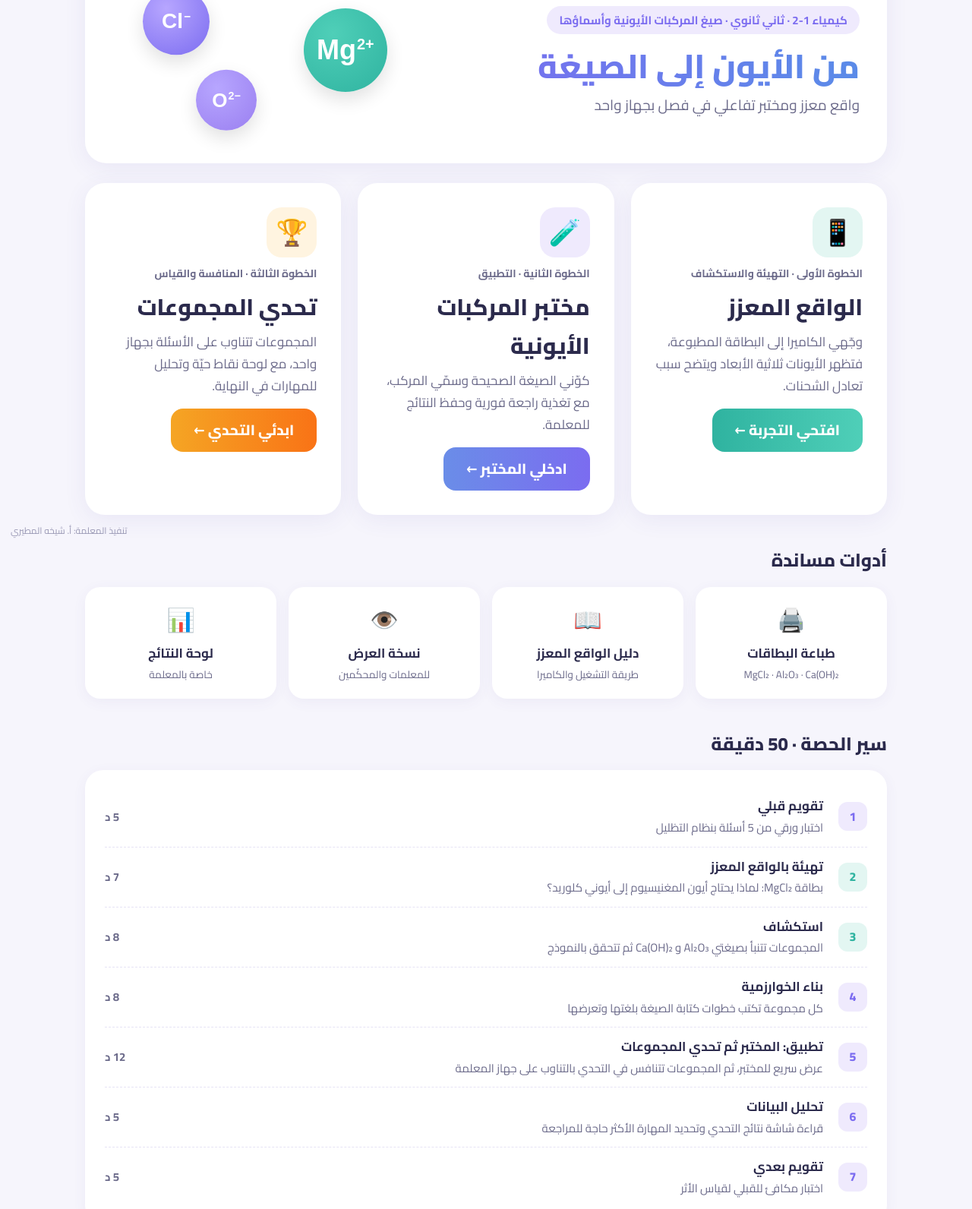
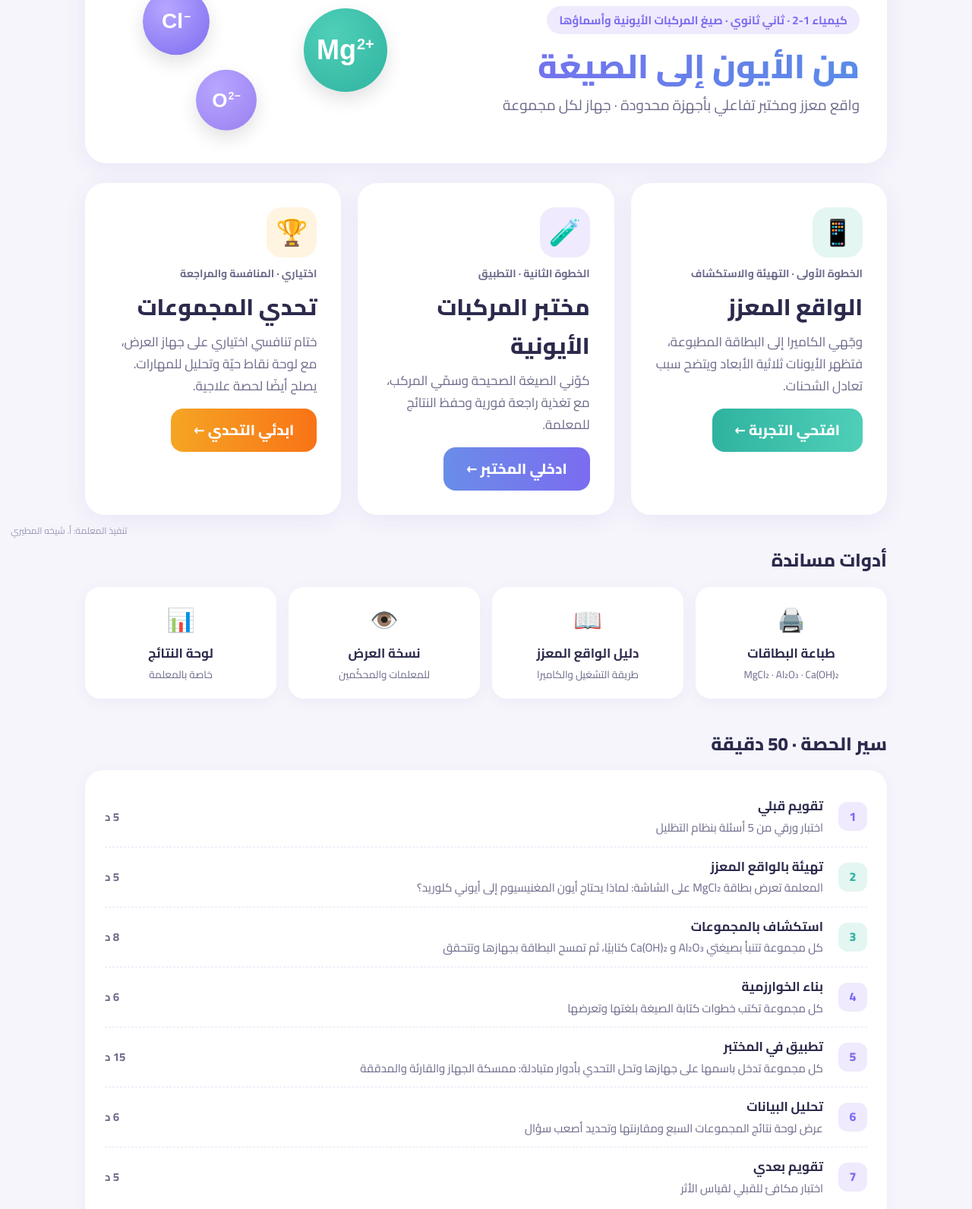
Before and after one commit to shaikhah-chem/ar-ionic, a plain HTML site: page hub.html in a window 1280 px wide. Shown: the part 81-1673 px from the top of the page at 76% size. Drawn offline with Linux system fonts and the light colour scheme.

Commit message:
Revise interactive lab and competition descriptions
Updated descriptions in hub.html to reflect changes in the interactive lab setup and group competition.

```diff
--- a/hub.html
+++ b/hub.html
@@ -72,7 +72,7 @@
     <div>
       <span class="chip">كيمياء <bdi dir="ltr">2-1</bdi> · ثاني ثانوي · صيغ المركبات الأيونية وأسماؤها</span>
       <h1>من الأيون إلى الصيغة</h1>
-      <p class="sub">واقع معزز ومختبر تفاعلي في فصل بجهاز واحد</p>
+      <p class="sub">واقع معزز ومختبر تفاعلي بأجهزة محدودة · جهاز لكل مجموعة</p>
     </div>
     <div class="ions" aria-hidden="true">
       <div class="ion i1"><span>Mg<sup>2+</sup></span></div>
@@ -98,9 +98,9 @@
     </a>
     <a class="bigcard team" href="team.html" target="_blank" rel="noopener">
       <div class="icon">🏆</div>
-      <div class="step">الخطوة الثالثة · المنافسة والقياس</div>
+      <div class="step">اختياري · المنافسة والمراجعة</div>
       <h2>تحدي المجموعات</h2>
-      <p>المجموعات تتناوب على الأسئلة بجهاز واحد، مع لوحة نقاط حيّة وتحليل للمهارات في النهاية.</p>
+      <p>ختام تنافسي اختياري على جهاز العرض، مع لوحة نقاط حيّة وتحليل للمهارات. يصلح أيضًا لحصة علاجية.</p>
       <span class="btn">ابدئي التحدي ←</span>
     </a>
   </div>
@@ -116,11 +116,11 @@
   <h3>سير الحصة · 50 دقيقة</h3>
   <div class="flow">
     <div class="row"><div class="num">1</div><div><b>تقويم قبلي</b><br><span>اختبار ورقي من 5 أسئلة بنظام التظليل</span></div><div class="min">5 د</div></div>
-    <div class="row t"><div class="num">2</div><div><b>تهيئة بالواقع المعزز</b><br><span>بطاقة MgCl₂: لماذا يحتاج أيون المغنيسيوم إلى أيوني كلوريد؟</span></div><div class="min">7 د</div></div>
-    <div class="row t"><div class="num">3</div><div><b>استكشاف</b><br><span>المجموعات تتنبأ بصيغتي Al₂O₃ و Ca(OH)₂ ثم تتحقق بالنموذج</span></div><div class="min">8 د</div></div>
-    <div class="row"><div class="num">4</div><div><b>بناء الخوارزمية</b><br><span>كل مجموعة تكتب خطوات كتابة الصيغة بلغتها وتعرضها</span></div><div class="min">8 د</div></div>
-    <div class="row"><div class="num">5</div><div><b>تطبيق: المختبر ثم تحدي المجموعات</b><br><span>عرض سريع للمختبر، ثم المجموعات تتنافس في التحدي بالتناوب على جهاز المعلمة</span></div><div class="min">12 د</div></div>
-    <div class="row"><div class="num">6</div><div><b>تحليل البيانات</b><br><span>قراءة شاشة نتائج التحدي وتحديد المهارة الأكثر حاجة للمراجعة</span></div><div class="min">5 د</div></div>
+    <div class="row t"><div class="num">2</div><div><b>تهيئة بالواقع المعزز</b><br><span>المعلمة تعرض بطاقة MgCl₂ على الشاشة: لماذا يحتاج أيون المغنيسيوم إلى أيوني كلوريد؟</span></div><div class="min">5 د</div></div>
+    <div class="row t"><div class="num">3</div><div><b>استكشاف بالمجموعات</b><br><span>كل مجموعة تتنبأ بصيغتي Al₂O₃ و Ca(OH)₂ كتابيًا، ثم تمسح البطاقة بجهازها وتتحقق</span></div><div class="min">8 د</div></div>
+    <div class="row"><div class="num">4</div><div><b>بناء الخوارزمية</b><br><span>كل مجموعة تكتب خطوات كتابة الصيغة بلغتها وتعرضها</span></div><div class="min">6 د</div></div>
+    <div class="row"><div class="num">5</div><div><b>تطبيق في المختبر</b><br><span>كل مجموعة تدخل باسمها على جهازها وتحل التحدي بأدوار متبادلة: ممسكة الجهاز والقارئة والمدققة</span></div><div class="min">15 د</div></div>
+    <div class="row"><div class="num">6</div><div><b>تحليل البيانات</b><br><span>عرض لوحة نتائج المجموعات السبع ومقارنتها وتحديد أصعب سؤال</span></div><div class="min">6 د</div></div>
     <div class="row"><div class="num">7</div><div><b>تقويم بعدي</b><br><span>اختبار مكافئ للقبلي لقياس الأثر</span></div><div class="min">5 د</div></div>
   </div>
 
```
